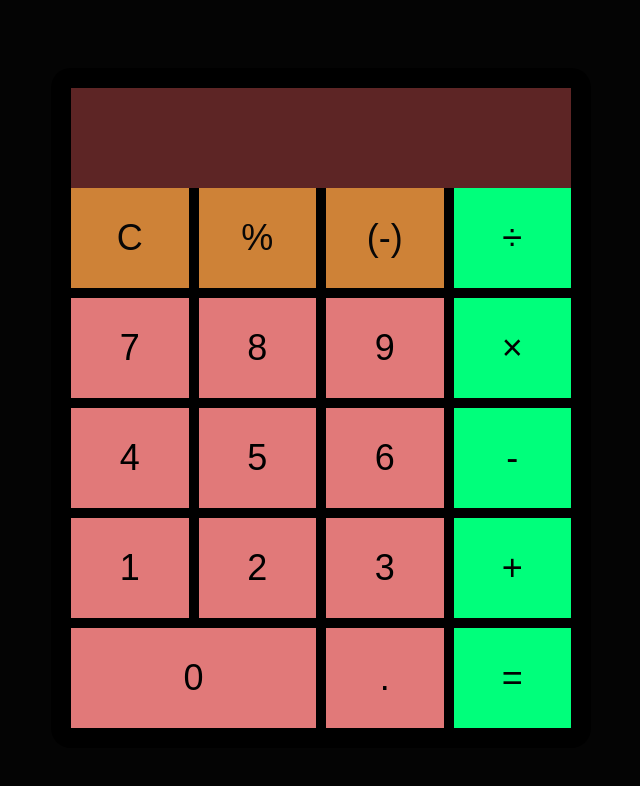
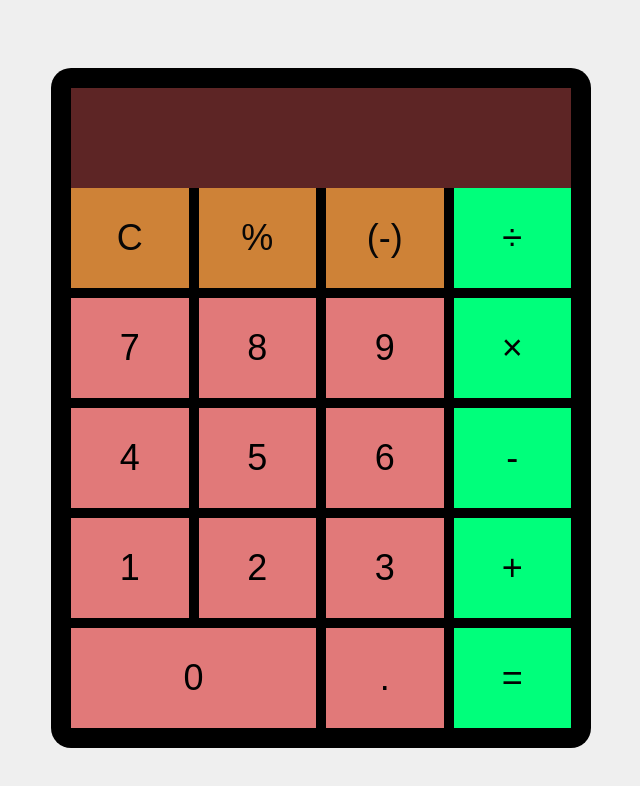
Before and after one commit to ZAHWA2007/kalkulator, a plain HTML site: page index.html in a window 1280 px wide. Shown: the whole page, without its empty margins (319-959 px from the left). Drawn offline with Linux system fonts and the light colour scheme.

Commit message:
ubah warna

```diff
--- a/index.html
+++ b/index.html
@@ -10,7 +10,7 @@
             justify-content: center;
             align-items: center;
             height: 100vh;
-            background-color: #040404;
+            background-color: #efefef;
         }
         .calculator {
             width: 500px;
```
